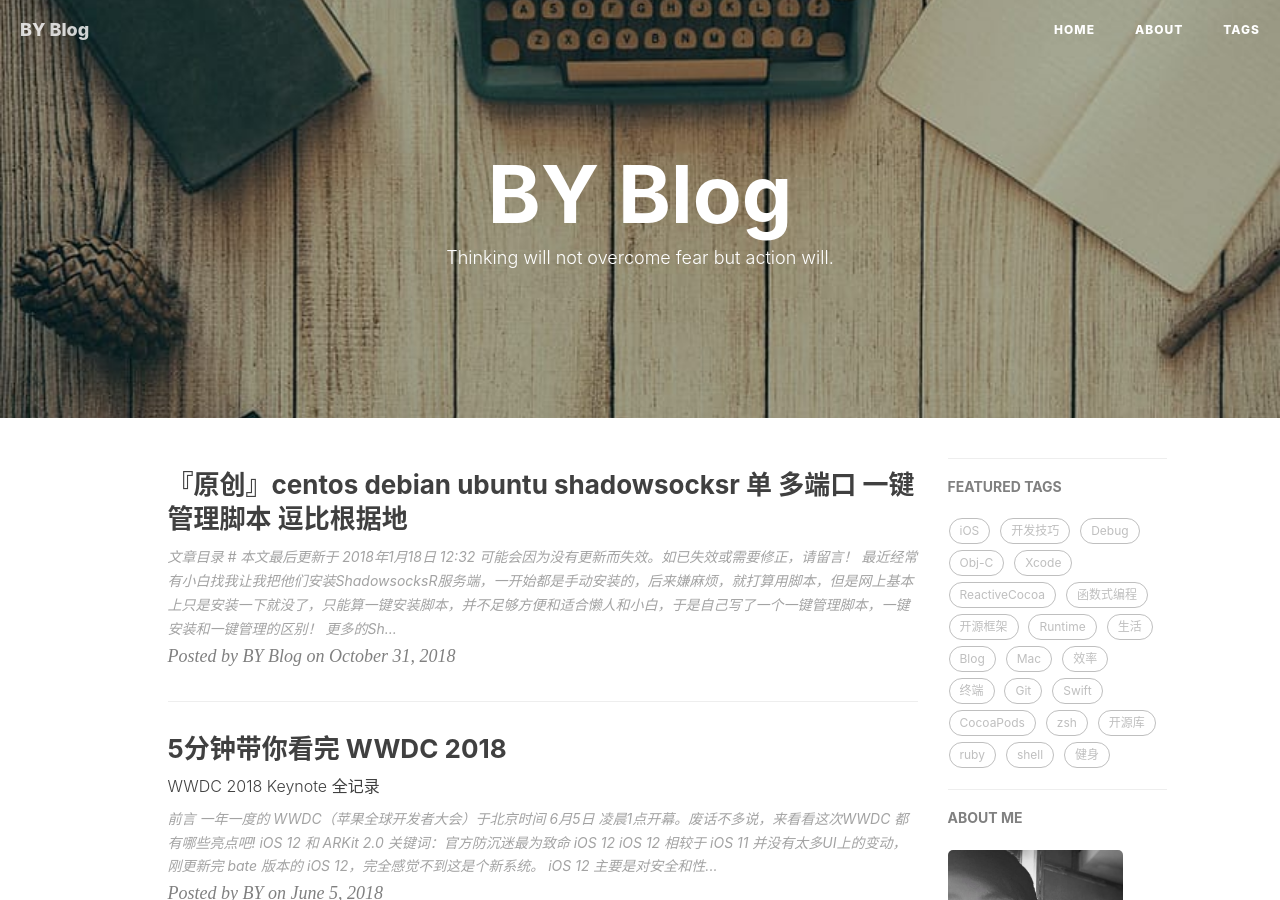
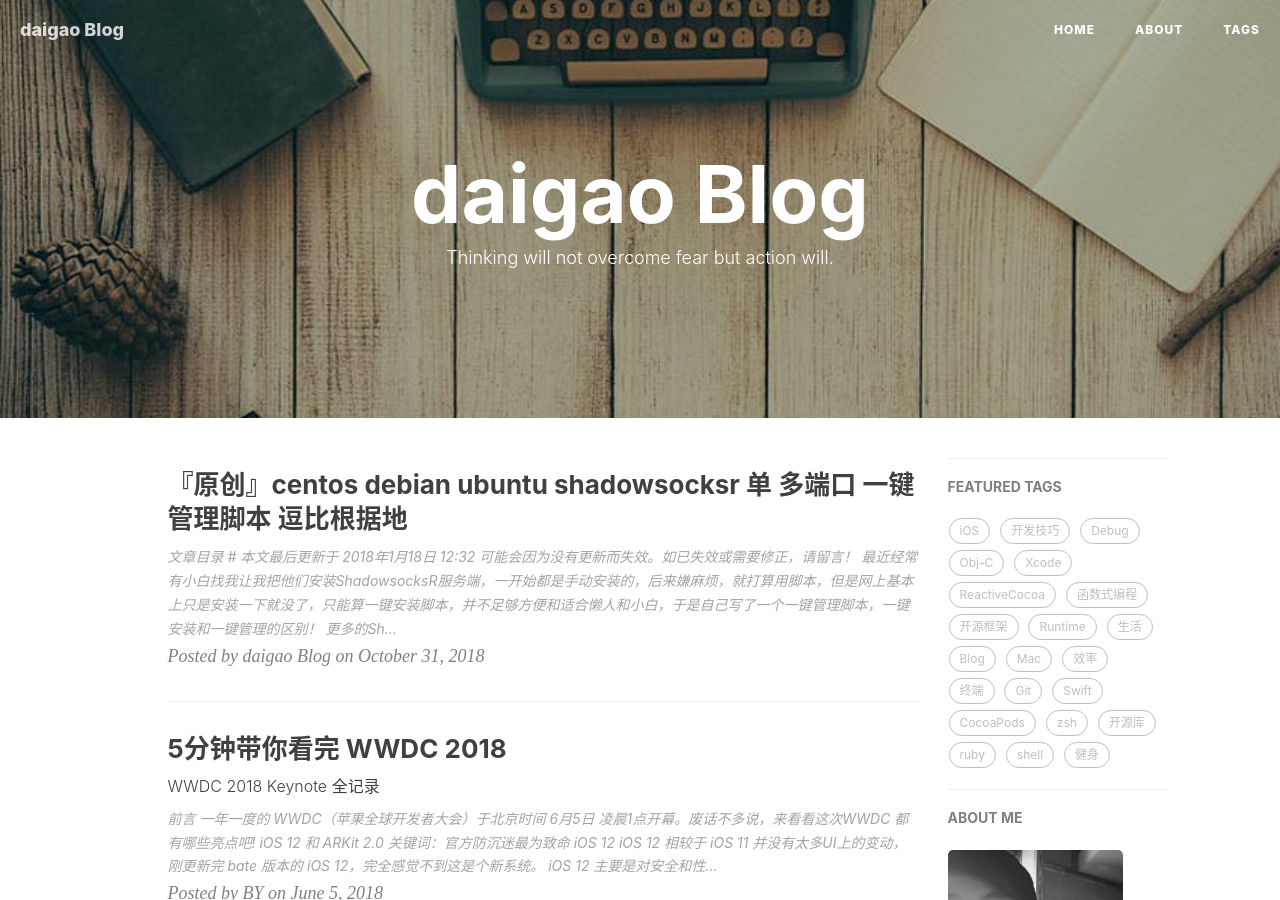
Before and after one commit to daigao/daigao.github.io, a Jekyll site: the page built from index.html, in a window 1280 px wide and 900 px high. Built offline with Jekyll 4.4.1, drawn with Linux system fonts in a browser that asks for light colours; nearby versions of some CDN libraries; the list of posts is cut into pages by our own code; comment, search, counter and statistics services are not loaded; some of the changed text lies outside the part shown.

Commit message:
Update _config.yml

```diff
--- a/_config.yml
+++ b/_config.yml
@@ -1,5 +1,5 @@
 # Site settings
-title: BY Blog
+title: daigao Blog
 SEOTitle: 代高的博客 | Daigao Blog
 header-img: img/post-bg-desk.jpg
 email: a15223716467@gmail.com
```
